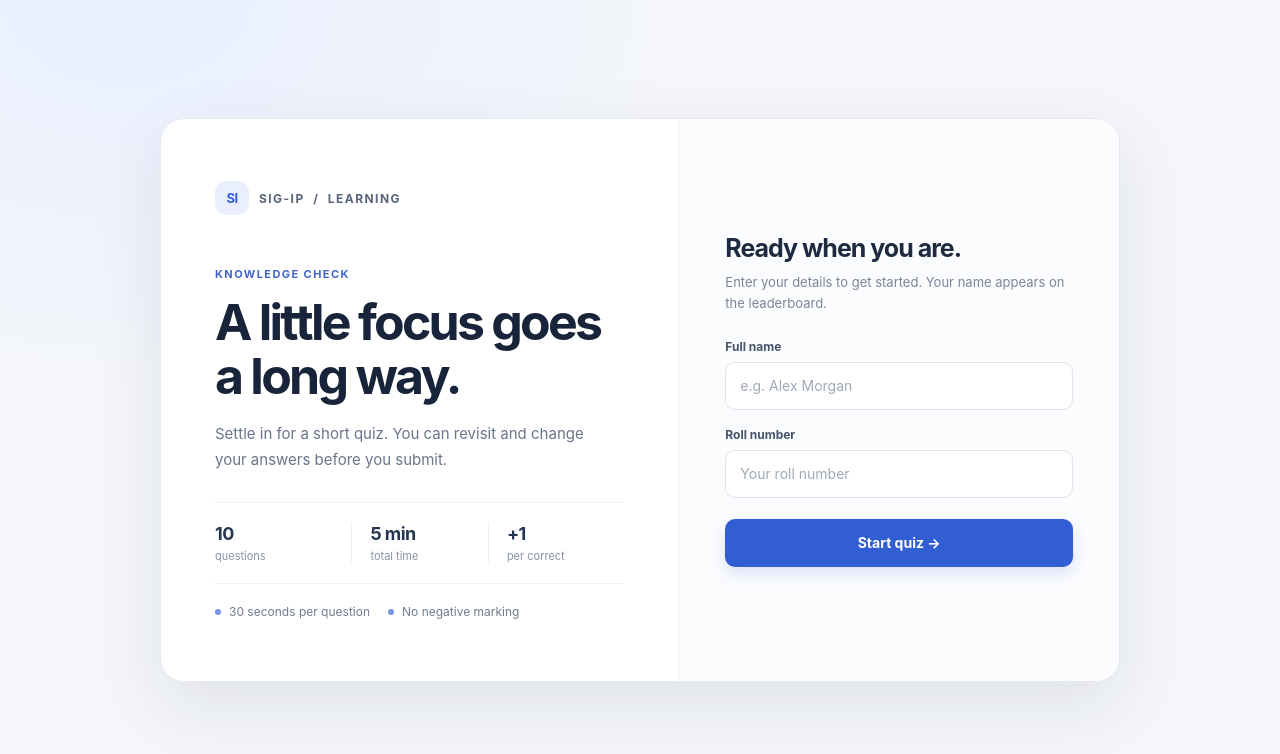
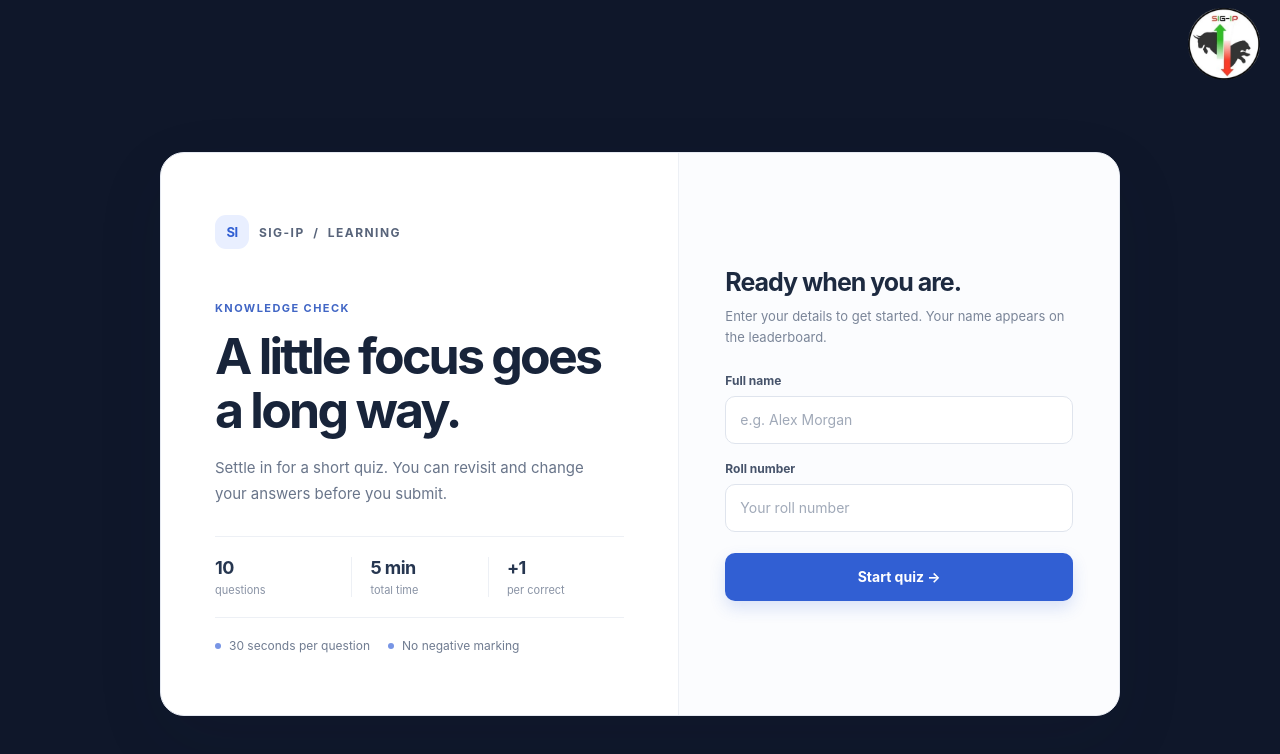
Before and after one commit to maverickofdelhi/SIG_IP_Quiz, a website: page index.html in a window 1280 px wide. Drawn offline with Linux system fonts and the light colour scheme; no server answers.

Commit message:
Restore quiz brand colors and logo

```diff
--- a/index.html
+++ b/index.html
@@ -5,11 +5,13 @@
     <meta name="viewport" content="width=device-width, initial-scale=1.0">
     <title>SIG-IP Quiz</title>
     <style>
-        :root { color-scheme: light; font-family: Inter, ui-sans-serif, system-ui, -apple-system, BlinkMacSystemFont, "Segoe UI", sans-serif; color: #172033; background: #f4f6fa; font-synthesis: none; text-rendering: optimizeLegibility; -webkit-font-smoothing: antialiased; -moz-osx-font-smoothing: grayscale; }
+        :root { color-scheme: light; font-family: Inter, ui-sans-serif, system-ui, -apple-system, BlinkMacSystemFont, "Segoe UI", sans-serif; color: #172033; background: #0f172a; font-synthesis: none; text-rendering: optimizeLegibility; -webkit-font-smoothing: antialiased; -moz-osx-font-smoothing: grayscale; }
         * { box-sizing: border-box; }
-        body { display: grid; min-height: 100vh; margin: 0; padding: 32px 20px; place-items: center; background: radial-gradient(ellipse at 10% 0%, #e8efff 0, transparent 34%), #f4f6fa; }
+        body { display: grid; min-height: 100vh; margin: 0; padding: 100px 20px 32px; place-items: center; background: #0f172a; }
         button, input { font: inherit; }
-        #header { display: none; }
+        #header { position: fixed; z-index: 2; top: 0; right: 0; display: flex; width: auto; height: 88px; padding: 8px 20px; justify-content: flex-end; }
+        #header > div { height: 100%; }
+        #z { display: block; height: 100%; width: auto; object-fit: contain; }
         #quiz-container { width: min(100%, 960px); max-width: 960px; padding: 0; overflow: hidden; border: 1px solid #e5e9f1; border-radius: 24px; background: #fff; box-shadow: 0 24px 70px rgb(22 34 58 / 9%); text-align: left; animation: arrive .45s ease-out both; }
         @keyframes arrive { from { opacity: 0; transform: translateY(10px); } to { opacity: 1; transform: translateY(0); } }
         #registration-screen { display: grid; grid-template-columns: 1.08fr .92fr; min-height: 520px; text-align: left; }
@@ -64,14 +66,14 @@
         #leaderboard { margin-top: 24px; padding-top: 20px; border-top: 1px solid #edf0f5; text-align: left; }
         #leaderboard h3 { margin: 0 0 12px; color: #25334a; font-size: 17px; }
         #leaderboard-list { padding-left: 23px; color: #58657c; font-size: 13px; line-height: 1.9; }
-        @media (max-width: 700px) { body { padding: 16px; } #registration-screen { grid-template-columns: 1fr; } .welcome-copy { padding: 34px 28px 26px; } .brand { margin-bottom: 34px; } .welcome-copy h1 { font-size: 39px; } .lead { margin: 13px 0 22px; } .registration-panel { padding: 28px; border-top: 1px solid #edf0f5; border-left: 0; } #quiz-screen, #setup-screen, #result-screen { padding: 28px 22px; } #question-text { font-size: 21px; } }
-        @media (max-width: 380px) { body { padding: 10px; } .welcome-copy, .registration-panel { padding-right: 20px; padding-left: 20px; } .fact + .fact { padding-left: 10px; } .fact strong { font-size: 16px; } }
+        @media (max-width: 700px) { body { padding: 82px 16px 16px; } #header { height: 68px; padding: 6px 14px; } #registration-screen { grid-template-columns: 1fr; } .welcome-copy { padding: 34px 28px 26px; } .brand { margin-bottom: 34px; } .welcome-copy h1 { font-size: 39px; } .lead { margin: 13px 0 22px; } .registration-panel { padding: 28px; border-top: 1px solid #edf0f5; border-left: 0; } #quiz-screen, #setup-screen, #result-screen { padding: 28px 22px; } #question-text { font-size: 21px; } }
+        @media (max-width: 380px) { body { padding: 76px 10px 10px; } .welcome-copy, .registration-panel { padding-right: 20px; padding-left: 20px; } .fact + .fact { padding-left: 10px; } .fact strong { font-size: 16px; } }
         @media (prefers-reduced-motion: reduce) { *, *::before, *::after { scroll-behavior: auto !important; animation-duration: .01ms !important; transition-duration: .01ms !important; } }
     </style>
 </head>
 <body>
     <div id="header">
-        <div id="y"><img src="file1.png" id="z" alt=""></div>
+        <div id="y"><img src="file1.png" id="z" alt="SIG-IP logo"></div>
     </div>
 
     <div id="quiz-container">
```
